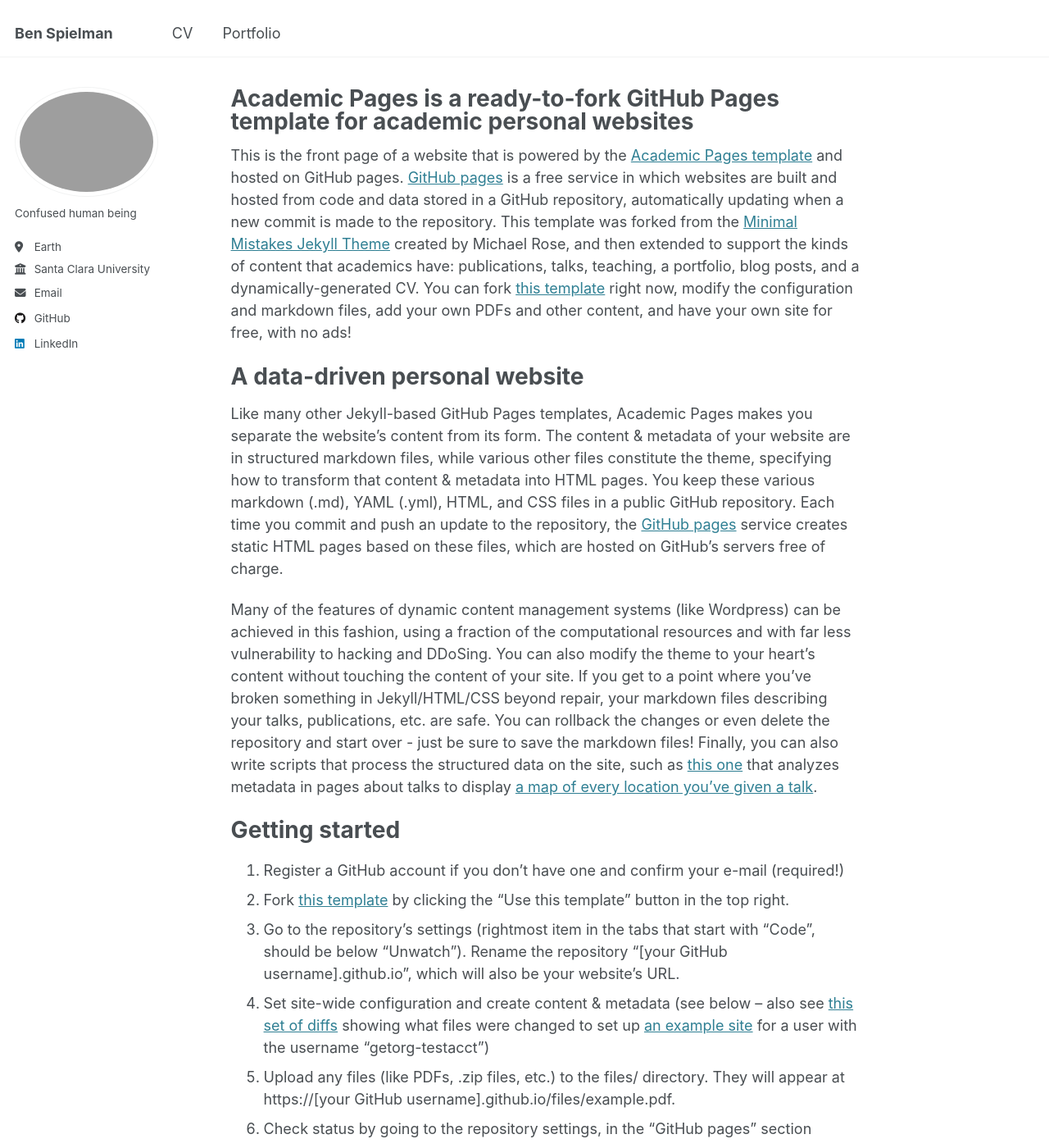
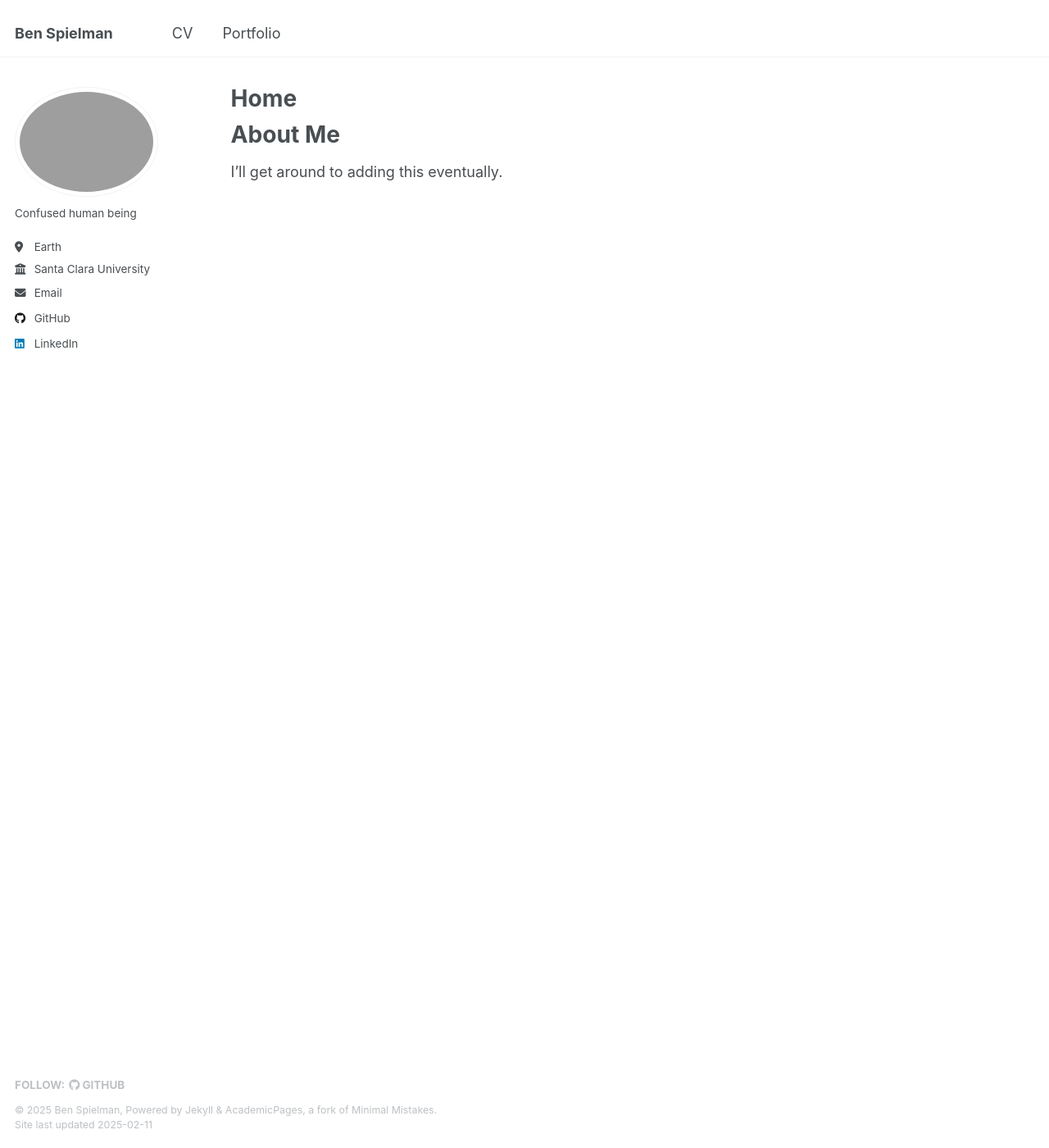
Before and after one commit to pizza496/pizza496.github.io, a Jekyll site: the page built from _pages/index.md, in a window 1280 px wide and 1400 px high. Shown: the whole window at 82% size. Built offline with Jekyll 4.4.1, drawn with Linux system fonts in a browser that asks for light colours; some of the changed text lies outside the part shown.

Commit message:
Content Update

```diff
--- a/_config.yml
+++ b/_config.yml
@@ -29,7 +29,7 @@ author:
   location         : "Earth"
   employer         : "Santa Clara University"
   uri              : # URL
-  email            : "none@example.org"
+  email            : "bspielman@scu.edu"
 
   # Academic websites
   arxiv            : # URL - Update with the correct link to your profile
--- a/_pages/about.md
+++ /dev/null
@@ -1,49 +0,0 @@
----
-permalink: /
-title: "Academic Pages is a ready-to-fork GitHub Pages template for academic personal websites"
-author_profile: true
-redirect_from:
-  - /about/
-  - /about.html
----
-
-This is the front page of a website that is powered by the [Academic Pages template](https://github.com/academicpages/academicpages.github.io) and hosted on GitHub pages. [GitHub pages](https://pages.github.com) is a free service in which websites are built and hosted from code and data stored in a GitHub repository, automatically updating when a new commit is made to the repository. This template was forked from the [Minimal Mistakes Jekyll Theme](https://mmistakes.github.io/minimal-mistakes/) created by Michael Rose, and then extended to support the kinds of content that academics have: publications, talks, teaching, a portfolio, blog posts, and a dynamically-generated CV. You can fork [this template](https://github.com/academicpages/academicpages.github.io) right now, modify the configuration and markdown files, add your own PDFs and other content, and have your own site for free, with no ads!
-
-A data-driven personal website
-======
-Like many other Jekyll-based GitHub Pages templates, Academic Pages makes you separate the website's content from its form. The content & metadata of your website are in structured markdown files, while various other files constitute the theme, specifying how to transform that content & metadata into HTML pages. You keep these various markdown (.md), YAML (.yml), HTML, and CSS files in a public GitHub repository. Each time you commit and push an update to the repository, the [GitHub pages](https://pages.github.com/) service creates static HTML pages based on these files, which are hosted on GitHub's servers free of charge.
-
-Many of the features of dynamic content management systems (like Wordpress) can be achieved in this fashion, using a fraction of the computational resources and with far less vulnerability to hacking and DDoSing. You can also modify the theme to your heart's content without touching the content of your site. If you get to a point where you've broken something in Jekyll/HTML/CSS beyond repair, your markdown files describing your talks, publications, etc. are safe. You can rollback the changes or even delete the repository and start over - just be sure to save the markdown files! Finally, you can also write scripts that process the structured data on the site, such as [this one](https://github.com/academicpages/academicpages.github.io/blob/master/talkmap.ipynb) that analyzes metadata in pages about talks to display [a map of every location you've given a talk](https://academicpages.github.io/talkmap.html).
-
-Getting started
-======
-1. Register a GitHub account if you don't have one and confirm your e-mail (required!)
-1. Fork [this template](https://github.com/academicpages/academicpages.github.io) by clicking the "Use this template" button in the top right.
-1. Go to the repository's settings (rightmost item in the tabs that start with "Code", should be below "Unwatch"). Rename the repository "[your GitHub username].github.io", which will also be your website's URL.
-1. Set site-wide configuration and create content & metadata (see below -- also see [this set of diffs](http://archive.is/3TPas) showing what files were changed to set up [an example site](https://getorg-testacct.github.io) for a user with the username "getorg-testacct")
-1. Upload any files (like PDFs, .zip files, etc.) to the files/ directory. They will appear at https://[your GitHub username].github.io/files/example.pdf.
-1. Check status by going to the repository settings, in the "GitHub pages" section
-
-Site-wide configuration
-------
-The main configuration file for the site is in the base directory in [_config.yml](https://github.com/academicpages/academicpages.github.io/blob/master/_config.yml), which defines the content in the sidebars and other site-wide features. You will need to replace the default variables with ones about yourself and your site's github repository. The configuration file for the top menu is in [_data/navigation.yml](https://github.com/academicpages/academicpages.github.io/blob/master/_data/navigation.yml). For example, if you don't have a portfolio or blog posts, you can remove those items from that navigation.yml file to remove them from the header.
-
-Create content & metadata
-------
-For site content, there is one markdown file for each type of content, which are stored in directories like _publications, _talks, _posts, _teaching, or _pages. For example, each talk is a markdown file in the [_talks directory](https://github.com/academicpages/academicpages.github.io/tree/master/_talks). At the top of each markdown file is structured data in YAML about the talk, which the theme will parse to do lots of cool stuff. The same structured data about a talk is used to generate the list of talks on the [Talks page](https://academicpages.github.io/talks), each [individual page](https://academicpages.github.io/talks/2012-03-01-talk-1) for specific talks, the talks section for the [CV page](https://academicpages.github.io/cv), and the [map of places you've given a talk](https://academicpages.github.io/talkmap.html) (if you run this [python file](https://github.com/academicpages/academicpages.github.io/blob/master/talkmap.py) or [Jupyter notebook](https://github.com/academicpages/academicpages.github.io/blob/master/talkmap.ipynb), which creates the HTML for the map based on the contents of the _talks directory).
-
-**Markdown generator**
-
-The repository includes [a set of Jupyter notebooks](https://github.com/academicpages/academicpages.github.io/tree/master/markdown_generator
-) that converts a CSV containing structured data about talks or presentations into individual markdown files that will be properly formatted for the Academic Pages template. The sample CSVs in that directory are the ones I used to create my own personal website at stuartgeiger.com. My usual workflow is that I keep a spreadsheet of my publications and talks, then run the code in these notebooks to generate the markdown files, then commit and push them to the GitHub repository.
-
-How to edit your site's GitHub repository
-------
-Many people use a git client to create files on their local computer and then push them to GitHub's servers. If you are not familiar with git, you can directly edit these configuration and markdown files directly in the github.com interface. Navigate to a file (like [this one](https://github.com/academicpages/academicpages.github.io/blob/master/_talks/2012-03-01-talk-1.md) and click the pencil icon in the top right of the content preview (to the right of the "Raw | Blame | History" buttons). You can delete a file by clicking the trashcan icon to the right of the pencil icon. You can also create new files or upload files by navigating to a directory and clicking the "Create new file" or "Upload files" buttons.
-
-Example: editing a markdown file for a talk
-![Editing a markdown file for a talk](/images/editing-talk.png)
-
-For more info
-------
-More info about configuring Academic Pages can be found in [the guide](https://academicpages.github.io/markdown/), the [growing wiki](https://github.com/academicpages/academicpages.github.io/wiki), and you can always [ask a question on GitHub](https://github.com/academicpages/academicpages.github.io/discussions). The [guides for the Minimal Mistakes theme](https://mmistakes.github.io/minimal-mistakes/docs/configuration/) (which this theme was forked from) might also be helpful.
--- /dev/null
+++ b/_pages/index.md
@@ -0,0 +1,14 @@
+---
+permalink: /
+title: "Home"
+author_profile: true
+redirect_from:
+  - /about/
+  - /about.html
+  - /index/
+  - /index.html
+---
+
+# About Me
+
+I'll get around to adding this eventually.
```
